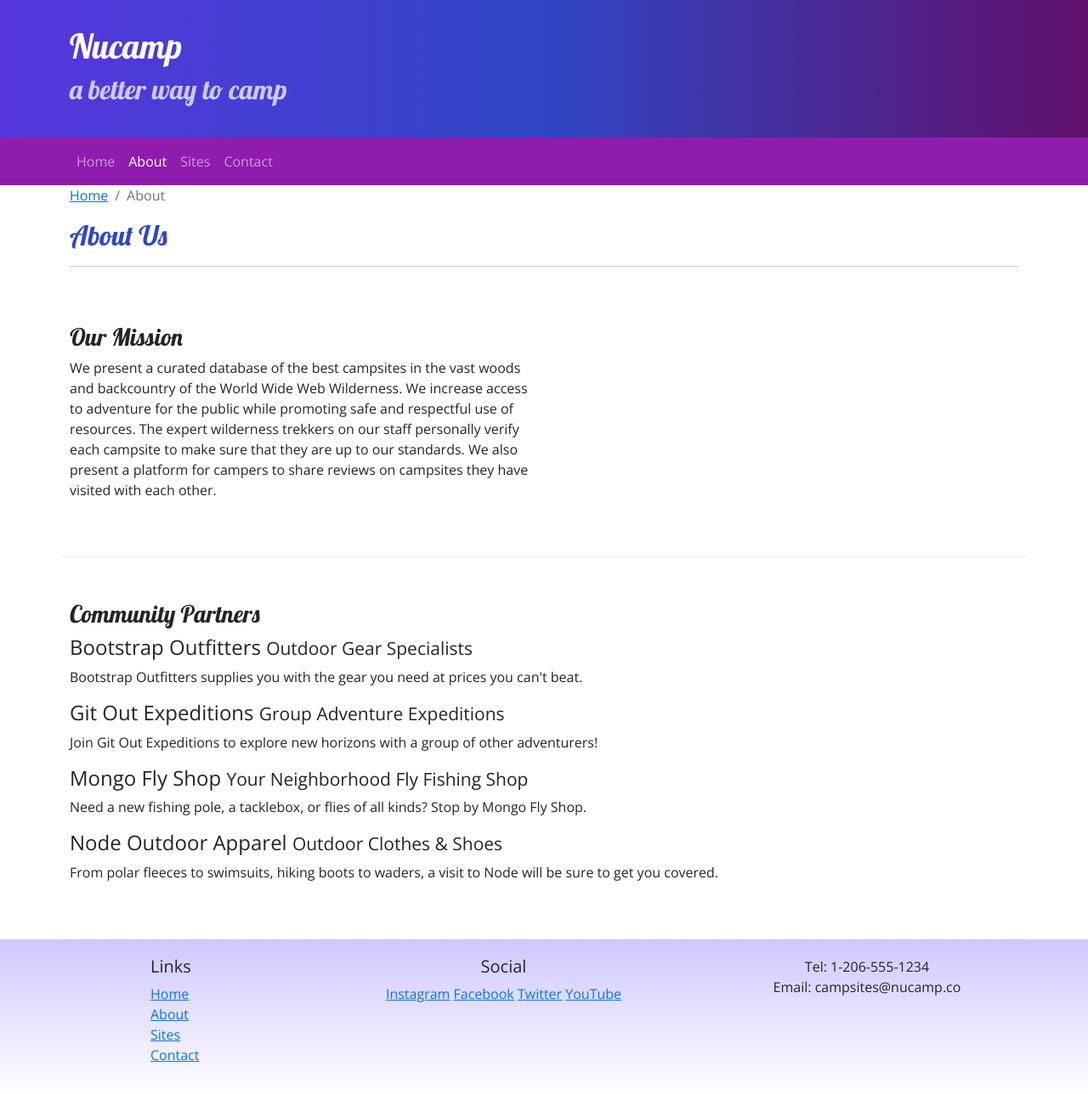
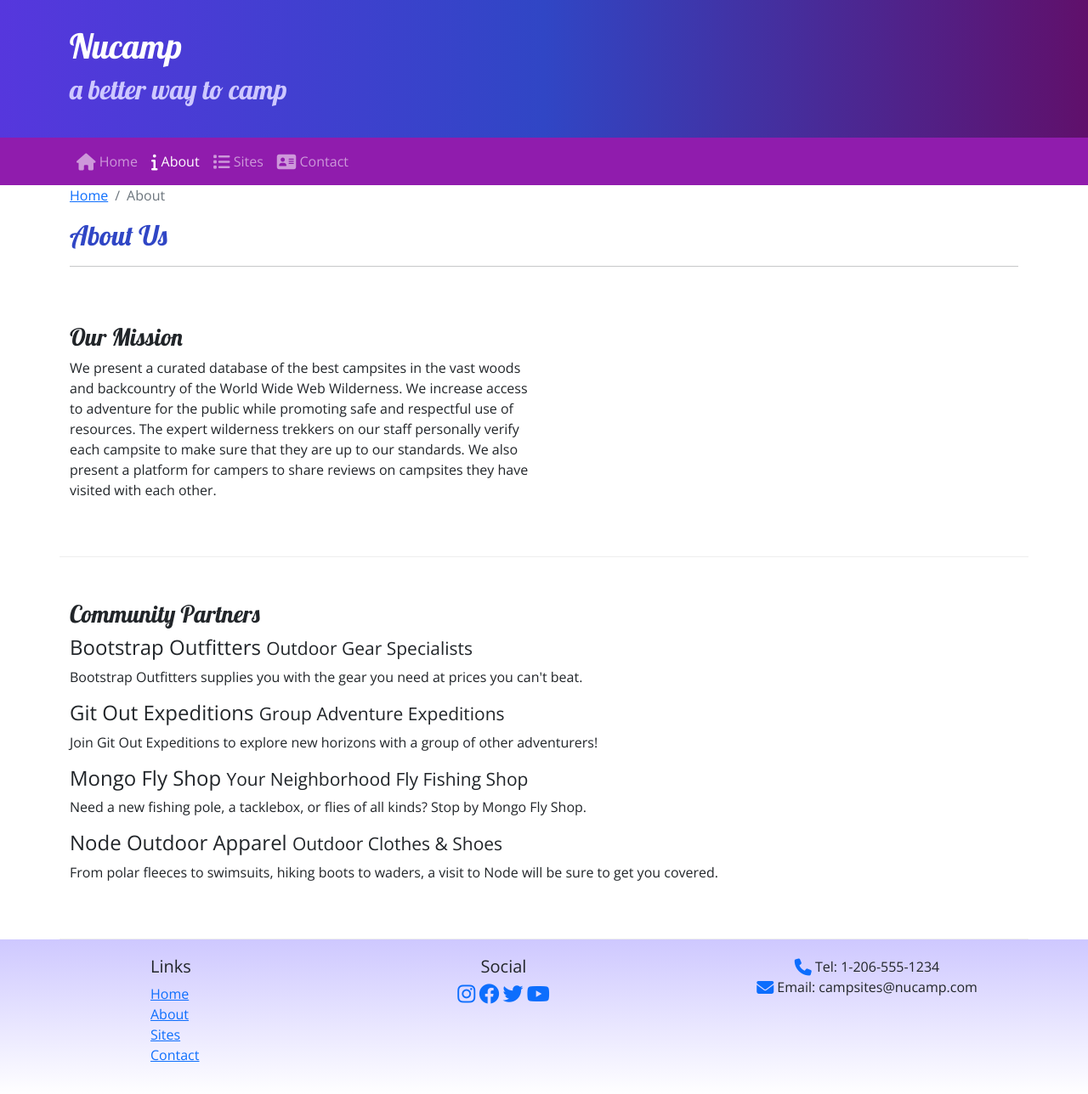
Before and after one commit to VictorZornek/Nucampsite, a plain HTML site: page aboutus.html in a window 1280 px wide. Shown: the whole page at 85% size. Drawn offline with nearby package versions, Linux system fonts and the light colour scheme.

Commit message:
Adição de icons no projeto

```diff
--- a/aboutus.html
+++ b/aboutus.html
@@ -6,11 +6,14 @@
     <meta charset="utf-8" />
     <meta name="viewport" content="width=device-width, initial-scale=1" />
 
-        <!-- Bootstrap CSS -->
-        <link href="https://cdn.jsdelivr.net/npm/bootstrap@5.2.3/dist/css/bootstrap.min.css" rel="stylesheet" integrity="sha384-rbsA2VBKQhggwzxH7pPCaAqO46MgnOM80zW1RWuH61DGLwZJEdK2Kadq2F9CUG65" crossorigin="anonymous"/>
+    <!-- Bootstrap CSS -->
+    <link href="https://cdn.jsdelivr.net/npm/bootstrap@5.2.3/dist/css/bootstrap.min.css" rel="stylesheet" integrity="sha384-rbsA2VBKQhggwzxH7pPCaAqO46MgnOM80zW1RWuH61DGLwZJEdK2Kadq2F9CUG65" crossorigin="anonymous"/>
 
+    <!-- Additional CSS must be placed after Bootstrap CSS -->
+    <link rel="stylesheet" href="https://cdnjs.cloudflare.com/ajax/libs/font-awesome/6.2.1/css/all.min.css" integrity="sha512-MV7K8+y+gLIBoVD59lQIYicR65iaqukzvf/nwasF0nqhPay5w/9lJmVM2hMDcnK1OnMGCdVK+iQrJ7lzPJQd1w==" crossorigin="anonymous" referrerpolicy="no-referrer"/>
     <link rel="stylesheet" href="https://fonts.googleapis.com/css?family=Lobster|Open+Sans" />
     <link rel="stylesheet" href="css/styles.css" />
+
 
     <title>Nucamp: A Better Way To Camp</title>
 </head>
@@ -36,10 +39,10 @@
             </button>
             <div class="collapse navbar-collapse" id="nucampNavbar">
                 <ul class="navbar-nav">
-                    <li class="nav-item"><a class="nav-link" href="index.html">Home</a></li>
-                    <li class="nav-item"><a class="nav-link active" href="#">About</a></li>
-                    <li class="nav-item"><a class="nav-link" href="#">Sites</a></li>
-                    <li class="nav-item"><a class="nav-link" href="#">Contact</a></li>
+                    <li class="nav-item"><a class="nav-link" href="index.html"><i class="fa-solid fa-house fa-lg"></i> Home</a></li>
+                    <li class="nav-item"><a class="nav-link active" href="#"><i class="fa-solid fa-info fa-lg"></i> About</a></li>
+                    <li class="nav-item"><a class="nav-link" href="#"><i class="fa-solid fa-list fa-lg"></i> Sites</a></li>
+                    <li class="nav-item"><a class="nav-link" href="#"><i class="fa-solid fa-address-card fa-lg"></i> Contact</a></li>
                 </ul>
             </div>
         </div>
@@ -96,14 +99,14 @@
                 </div>
                 <div class="col-6 col-sm-5 text-center">
                     <h5>Social</h5>
-                    <a href="http://instagram.com/">Instagram</a>
-                    <a href="http://facebook.com/">Facebook</a>
-                    <a href="http://twitter.com/">Twitter</a>
-                    <a href="http://youtube.com/">YouTube</a>
+                    <a href="http://instagram.com/"><i class="fa-brands fa-instagram fa-xl"></i></a>
+                    <a href="http://facebook.com/"><i class="fa-brands fa-facebook fa-xl"></i></a>
+                    <a href="http://twitter.com/"><i class="fa-brands fa-twitter fa-xl"></i></a>
+                    <a href="http://youtube.com/"><i class="fa-brands fa-youtube fa-xl"></i></a>
                 </div>
                 <div class="col-sm-4 text-center">
-                    Tel: 1-206-555-1234<br />
-                    Email: campsites@nucamp.co
+                    <i class="fa-solid fa-phone fa-lg text-primary"></i> Tel: 1-206-555-1234 <br/>
+                    <i class="fa-solid fa-envelope fa-lg text-primary"></i> Email: campsites@nucamp.com
                 </div>
            </div>
         </div>
```
Also changed, not shown: index.html (+11 -10 lines).
